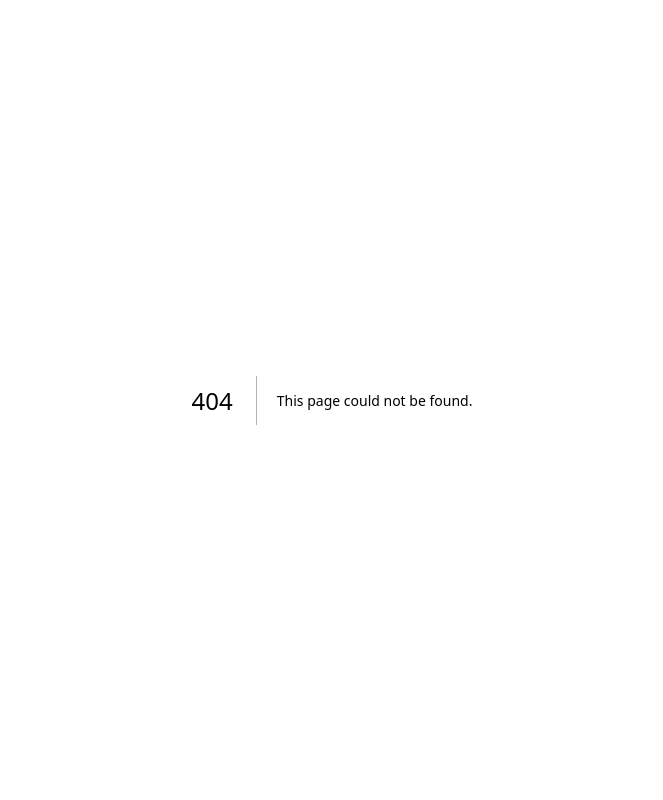
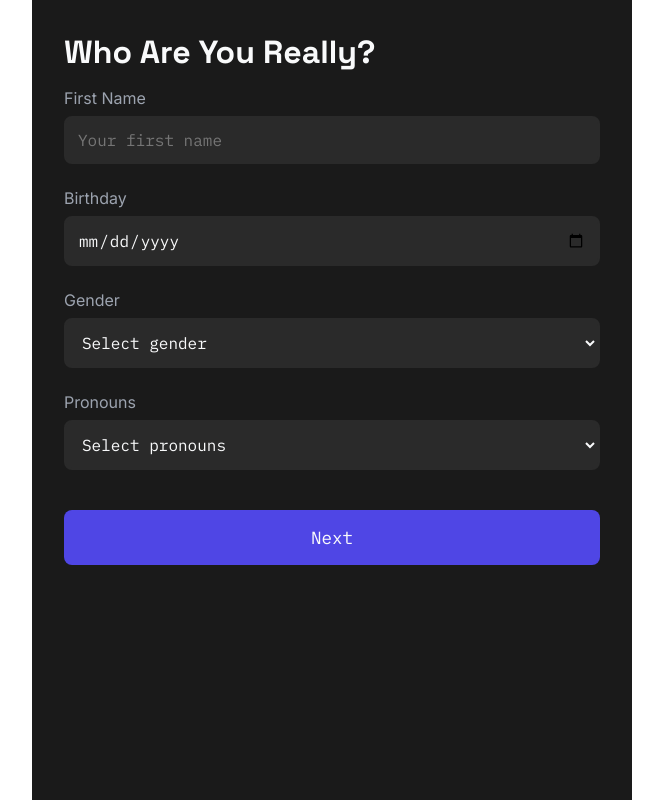
Before and after one commit to buidl-renaissance/0x2reject, a Next.js app: page /profile/basics in a window 1280 px wide. Before the commit this address had no page. Shown: the whole page, without its empty margins (308-971 px from the left). Built offline with nearby package versions, Linux system fonts and the light colour scheme; no server answers.

Commit message:
start to connect

```diff
--- a/src/pages/index.tsx
+++ b/src/pages/index.tsx
@@ -188,7 +188,7 @@ export default function Home() {
       <Section>
         <Title>Ready to get rejected like it&apos;s your love language?</Title>
         <ButtonGroup>
-          <CTAButton as="a" href="/download">Get Epicurious Now</CTAButton>
+          <CTAButton as="a" href="/profile">Get Epicurious Now</CTAButton>
           <CTAButton>Follow Us for Rejection Memes</CTAButton>
         </ButtonGroup>
       </Section>
--- /dev/null
+++ b/src/pages/profile/basics.tsx
@@ -0,0 +1,257 @@
+import styled from 'styled-components';
+import Head from 'next/head';
+import { useRouter } from 'next/router';
+import { useState } from 'react';
+import { ProfilesClient } from '@/data/profiles';
+import { supabase } from '@/lib/supabase';
+
+const Container = styled.div`
+  max-width: 600px;
+  margin: 0 auto;
+  padding: 2rem;
+  min-height: 100vh;
+  background: #1A1A1A;
+  color: #F9FAFB;
+  font-family: 'Inter', sans-serif;
+`;
+
+const Title = styled.h1`
+  font-size: 2rem;
+  margin-bottom: 1rem;
+  font-family: 'Space Grotesk', sans-serif;
+`;
+
+const Form = styled.form`
+  display: flex;
+  flex-direction: column;
+  gap: 1.5rem;
+`;
+
+const InputGroup = styled.div`
+  display: flex;
+  flex-direction: column;
+  gap: 0.5rem;
+`;
+
+const Label = styled.label`
+  font-size: 1rem;
+  color: #9CA3AF;
+`;
+
+const Input = styled.input`
+  padding: 0.75rem;
+  border: 2px solid #2A2A2A;
+  border-radius: 8px;
+  background: #2A2A2A;
+  color: #F9FAFB;
+  font-size: 1rem;
+  font-family: 'IBM Plex Mono', monospace;
+
+  &:focus {
+    outline: none;
+    border-color: #4F46E5;
+  }
+`;
+
+const Select = styled.select`
+  padding: 0.75rem;
+  border: 2px solid #2A2A2A;
+  border-radius: 8px;
+  background: #2A2A2A;
+  color: #F9FAFB;
+  font-size: 1rem;
+  font-family: 'IBM Plex Mono', monospace;
+
+  &:focus {
+    outline: none;
+    border-color: #4F46E5;
+  }
+`;
+
+const NextButton = styled.button`
+  padding: 1rem;
+  background: #4F46E5;
+  color: #F9FAFB;
+  border: none;
+  border-radius: 8px;
+  font-size: 1.1rem;
+  cursor: pointer;
+  font-family: 'IBM Plex Mono', monospace;
+  margin-top: 1rem;
+  transition: transform 0.2s ease;
+
+  &:hover {
+    transform: scale(1.02);
+  }
+
+  &:disabled {
+    background: #374151;
+    cursor: not-allowed;
+    transform: none;
+  }
+`;
+
+const ErrorText = styled.p`
+  color: #EF4444;
+  font-size: 0.9rem;
+  margin-top: 0.25rem;
+`;
+
+export default function ProfileBasics() {
+  const router = useRouter();
+  const [formData, setFormData] = useState({
+    firstName: '',
+    birthday: '',
+    gender: '',
+    pronouns: '',
+    customGender: '',
+    customPronouns: ''
+  });
+  const [errors, setErrors] = useState<Record<string, string>>({});
+
+  const validateForm = () => {
+    const newErrors: Record<string, string> = {};
+
+    if (!formData.firstName) {
+      newErrors.firstName = 'First name is required';
+    } else if (formData.firstName.length > 30) {
+      newErrors.firstName = 'First name must be 30 characters or less';
+    }
+
+    if (!formData.birthday) {
+      newErrors.birthday = 'Birthday is required';
+    } else {
+      const age = new Date().getFullYear() - new Date(formData.birthday).getFullYear();
+      if (age < 18) {
+        newErrors.birthday = 'You must be 18 or older';
+      }
+    }
+
+    if (!formData.gender) {
+      newErrors.gender = 'Gender is required';
+    }
+
+    if (!formData.pronouns) {
+      newErrors.pronouns = 'Pronouns are required';
+    }
+
+    setErrors(newErrors);
+    return Object.keys(newErrors).length === 0;
+  };
+
+  const handleSubmit = async (e: React.FormEvent) => {
+    e.preventDefault();
+
+    if (!validateForm()) {
+      return;
+    }
+
+    try {
+      const { data: { user } } = await supabase.auth.getUser();
+      if (!user) throw new Error('No user found');
+
+      const profilesClient = new ProfilesClient(supabase);
+      await profilesClient.updateProfile(user.id, {
+        full_name: formData.firstName,
+        // Add other fields as needed
+      });
+
+      router.push('/profile/photos');
+    } catch (error) {
+      console.error('Error saving profile:', error);
+    }
+  };
+
+  return (
+    <Container>
+      <Head>
+        <title>Who Are You Really? | Epicurious</title>
+      </Head>
+
+      <Title>Who Are You Really?</Title>
+
+      <Form onSubmit={handleSubmit}>
+        <InputGroup>
+          <Label>First Name</Label>
+          <Input
+            type="text"
+            maxLength={30}
+            value={formData.firstName}
+            onChange={(e) => setFormData({ ...formData, firstName: e.target.value })}
+            placeholder="Your first name"
+          />
+          {errors.firstName && <ErrorText>{errors.firstName}</ErrorText>}
+        </InputGroup>
+
+        <InputGroup>
+          <Label>Birthday</Label>
+          <Input
+            type="date"
+            value={formData.birthday}
+            onChange={(e) => setFormData({ ...formData, birthday: e.target.value })}
+          />
+          {errors.birthday && <ErrorText>{errors.birthday}</ErrorText>}
+        </InputGroup>
+
+        <InputGroup>
+          <Label>Gender</Label>
+          <Select
+            value={formData.gender}
+            onChange={(e) => setFormData({ ...formData, gender: e.target.value })}
+          >
+            <option value="">Select gender</option>
+            <option value="male">Male</option>
+            <option value="female">Female</option>
+            <option value="nonbinary">Nonbinary</option>
+            <option value="prefer_not_to_say">Prefer not to say</option>
+            <option value="custom">Custom</option>
+          </Select>
+          {errors.gender && <ErrorText>{errors.gender}</ErrorText>}
+        </InputGroup>
+
+        {formData.gender === 'custom' && (
+          <InputGroup>
+            <Label>Custom Gender</Label>
+            <Input
+              type="text"
+              value={formData.customGender}
+              onChange={(e) => setFormData({ ...formData, customGender: e.target.value })}
+              placeholder="Tell us your gender"
+            />
+          </InputGroup>
+        )}
+
+        <InputGroup>
+          <Label>Pronouns</Label>
+          <Select
+            value={formData.pronouns}
+            onChange={(e) => setFormData({ ...formData, pronouns: e.target.value })}
+          >
+            <option value="">Select pronouns</option>
+            <option value="he/him">he/him</option>
+            <option value="she/her">she/her</option>
+            <option value="they/them">they/them</option>
+            <option value="custom">Other</option>
+          </Select>
+          {errors.pronouns && <ErrorText>{errors.pronouns}</ErrorText>}
+        </InputGroup>
+
+        {formData.pronouns === 'custom' && (
+          <InputGroup>
+            <Label>Custom Pronouns</Label>
+            <Input
+              type="text"
+              value={formData.customPronouns}
+              onChange={(e) => setFormData({ ...formData, customPronouns: e.target.value })}
+              placeholder="Tell us your pronouns"
+            />
+          </InputGroup>
+        )}
+
+        <NextButton type="submit">
+          Next
+        </NextButton>
+      </Form>
+    </Container>
+  );
+}
```
Also changed, not shown: src/pages/start.tsx (added, +146 -0 lines).
